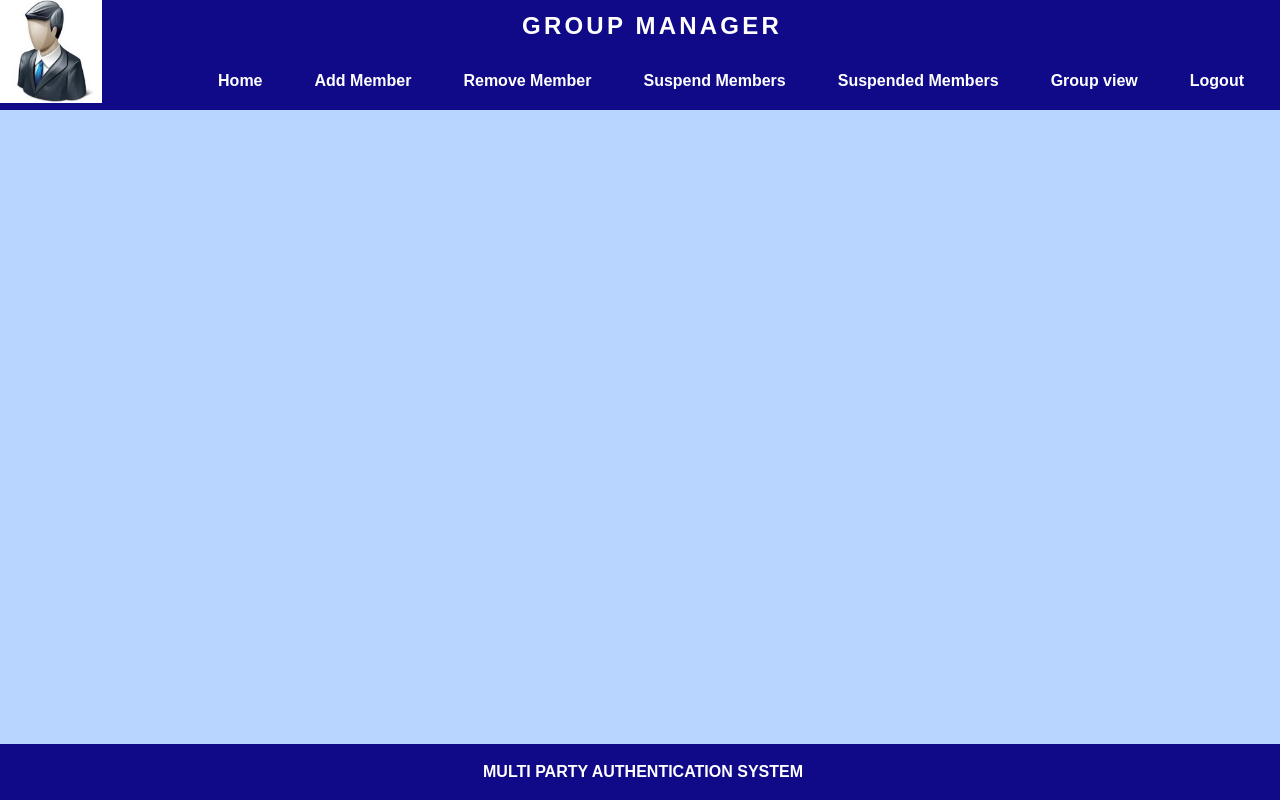
After one commit to showribabu/MAS_C, a PHP site: page /header2.php in a window 1280 px wide. The commit adds this page. Run offline with PHP 8.4, Linux system fonts and the light colour scheme.

Commit message:
try to create GUI

```diff
--- /dev/null
+++ b/header2.php
@@ -0,0 +1,181 @@
+
+<!DOCTYPE html>
+<html>
+<head>
+    <style>
+        body {
+            margin: 0;
+            padding: 0;
+            font-family: sans-serif;
+            background-color: #b8d5ff;
+        }
+
+        h2 {
+            background-color: #100a89;
+            color: white;
+            width: 100%;
+            text-align: center;
+            padding: 12px;
+            margin: 0;
+            font-weight: bold;
+            letter-spacing: 0.2rem;
+        }
+
+        nav {
+            display: flex;
+            justify-content: flex-end;
+            padding: 20px;
+            background-color: #100a89;
+        }
+
+        nav ul {
+            display: flex;
+            list-style-type: none;
+            margin: 0;
+            padding: 0;
+        }
+
+        nav li {
+            margin-left: 20px;
+            position: relative;
+        }
+
+        nav a {
+            text-decoration: none;
+            color: white;
+            font-weight: bold;
+            padding: 14px 16px;
+        }
+
+        .sub-menu {
+            display: none;
+            position: absolute;
+            top: 100%;
+            left: 0;
+            background-color: #100a89;
+            padding: 16px;
+            border-radius: 5px;
+            margin-left: 1px;
+        }
+
+        .sub-menu li {
+            text-align: center;
+            margin-left: 1px;
+        }
+
+        .sub-menu li a {
+            display: block;
+            color: white;
+            text-decoration: none;
+            padding: 4px 8px;
+            margin-left: 1px;
+        }
+
+        nav li:hover .sub-menu {
+            display: block;
+        }
+
+        .btn {
+            display: inline-block;
+            padding: 10px 20px;
+            font-size: 14px;
+            font-weight: bold;
+            text-align: center;
+            text-decoration: none;
+            border-radius: 5px;
+            cursor: pointer;
+        }
+
+        footer {
+            text-align: center;
+            padding: 3px;
+            width: 100%;
+            bottom: 0;
+            position: fixed;
+            color: white;
+            font-weight: bold;
+            background-color: #100a89;
+        }
+
+        nav ul ul a:hover {
+            text-decoration: underline;
+        }
+
+        nav li a:hover {
+            background-color: #1f84f7;
+        }
+
+        nav ul ul {
+            display: none;
+            position: absolute;
+            background-color: #100a89;
+            padding: 0;
+            margin-top: 0;
+        }
+
+        nav ul li:hover>ul {
+            display: inherit;
+        }
+
+        nav ul ul li {
+            float: none;
+            width: 100%;
+        }
+
+        nav ul ul a {
+            padding: 10px 16px;
+        }
+
+        nav ul ul a:hover {
+            text-decoration: underline;
+        }
+
+        .img {
+            position: absolute;
+            top: 0;
+            left: 0;
+            max-height: 103px;
+            max-width: 103px;
+        }
+
+        .name {
+            color: white;
+            font-size: 25px;
+            margin-left: 10px;
+            position:absolute;
+            top:36px;
+            right: 1400px;
+
+        }
+
+    </style>
+</head>
+<body>
+    <h2>GROUP MANAGER</h2>
+
+    <nav>
+        <div>
+            <img src="gm.jpg" alt="group manager image" class="img">
+            <span class="name">shiva</span>
+        </div>
+        <ul>
+            <li><a href="#">Home</a></li>
+            <li>
+                <a href="#">Add Member</a>
+                <ul class="sub-menu">
+                    <li><a href="#" class="btn btn-warning">From Requestlist</a></li>
+                    <li><a href="#" class="btn btn-danger">By Selecting</a></li>
+                </ul>
+            </li>
+            <li><a href="#">Remove Member</a></li>
+            <li><a href="suspend.php">Suspend Members</a></li>
+            <li><a href="unsuspend.php">Suspended Members</a></li>
+            <li><a href="group_view.php">Group view</a></li>
+            <li><a href="#">Logout</a></li>
+        </ul>
+    </nav>
+    <footer>
+        <p>MULTI PARTY AUTHENTICATION SYSTEM</p>
+    </footer>
+</body>
+</html>
```
Also changed, not shown: conn.php (+11 -11 lines), connection.php (+18 -13 lines), connector.php (+19 -9 lines), gmstatus.php (+47 -46 lines), index.php (+4 -11 lines), nav.html (added, +143 -0 lines), button.html (added).
